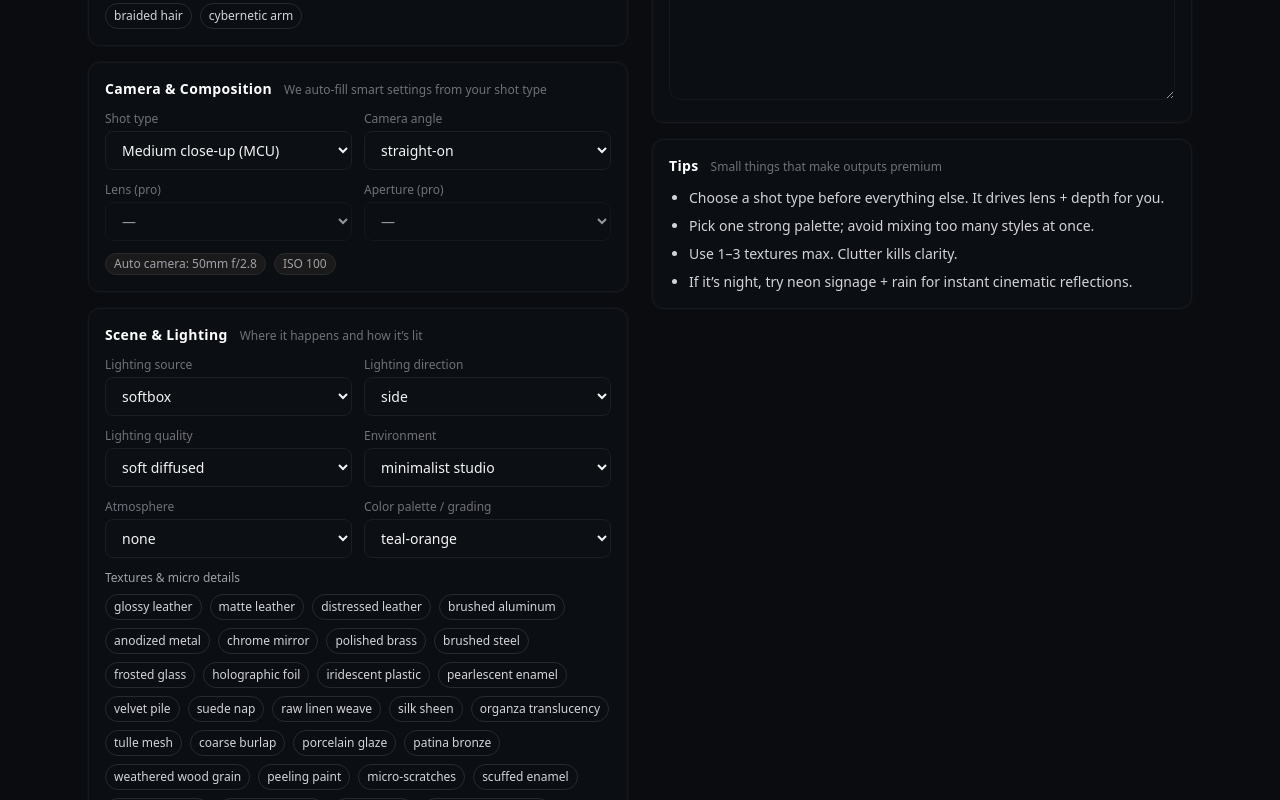
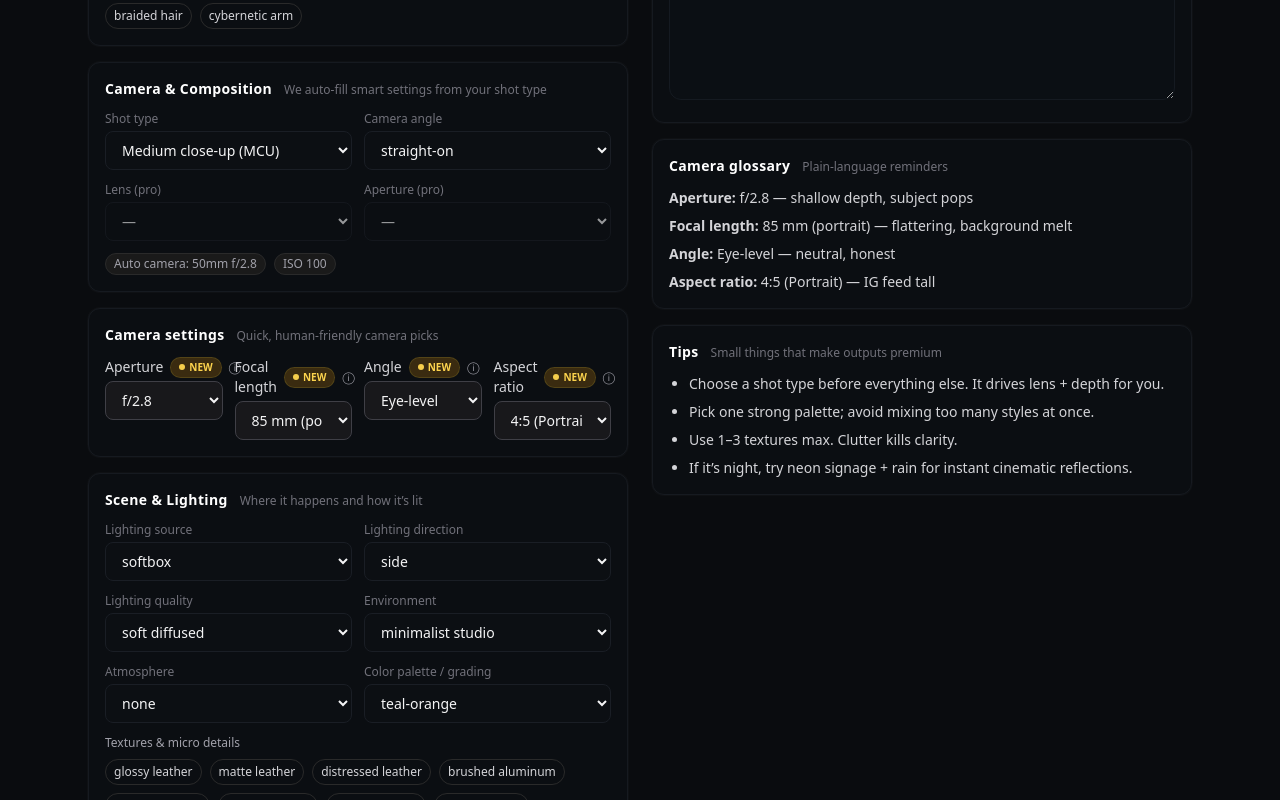
Before and after one commit to Neighbor131/promptcraft, a React (Vite) app: page / in a window 1280 px wide. Shown: the part 580-1380 px from the top of the page. Built offline with nearby package versions, Linux system fonts and the light colour scheme.

Commit message:
Update PromptCraftApp.jsx

```diff
--- a/src/PromptCraftApp.jsx
+++ b/src/PromptCraftApp.jsx
@@ -1,5 +1,118 @@
 import React, { useMemo, useState } from "react";
 
+
+
+/** ===== Helpers & UI bits (added) ===== */
+export const NewBadge = () => (
+  <span className="ml-2 inline-flex items-center gap-1 rounded-full bg-amber-500/20 px-2 py-0.5 text-[10px] font-semibold text-amber-300 ring-1 ring-amber-400/30">
+    <span className="inline-block h-1.5 w-1.5 animate-pulse rounded-full bg-amber-300" />
+    NEW
+  </span>
+);
+
+export const HelpTooltip = ({ text }) => (
+  <span className="ml-2 cursor-help text-xs text-zinc-400" title={text}>ⓘ</span>
+);
+
+export function LabeledSelect({ label, items, value, onChange, fresh = false, className = "" }) {
+  const hint = React.useMemo(() => items.find(x => String(x.value) == String(value))?.hint || "", [items, value]);
+  return (
+    <label className={`flex flex-col gap-1 ${className}`}>
+      <div className="flex items-center">
+        <span className="text-sm text-zinc-300">{label}</span>
+        {fresh && <NewBadge />}
+        {hint && <HelpTooltip text={hint} />}
+      </div>
+      <select
+        className="rounded-lg border border-zinc-700 bg-zinc-900 px-3 py-2 text-sm text-zinc-100 outline-none hover:border-zinc-600 focus:border-zinc-400"
+        value={value}
+        onChange={e => onChange(e.target.value)}
+      >
+        {items.map(o => (
+          <option key={o.value} value={o.value} title={o.hint || ""}>
+            {o.label}
+          </option>
+        ))}
+      </select>
+    </label>
+  );
+}
+
+// Newness highlighter (optional)
+export function isFresh(key, days = 14) {
+  try {
+    const seen = localStorage.getItem(`seen_${key}`);
+    if (!seen) return true;
+    const age = (Date.now() - Number(seen)) / (1000 * 60 * 60 * 24);
+    return age >= days;
+  } catch { return true; }
+}
+export function markSeen(key) { try { localStorage.setItem(`seen_${key}`, String(Date.now())); } catch {} }
+
+export function NewHighlight({ children, featureKey, className = "" }) {
+  const fresh = isFresh(featureKey);
+  return (
+    <div
+      className={fresh ? `p-1 rounded-lg bg-amber-50/30 ring-1 ring-amber-200/40 ${className}` : className}
+      onFocusCapture={() => markSeen(featureKey)}
+      onMouseEnter={() => markSeen(featureKey)}
+    >
+      {children}
+    </div>
+  );
+}
+
+/** ===== Camera vocab constants (added) ===== */
+// Use *_OPTS to avoid clashing with existing arrays
+export const APERTURE_OPTS = [
+  { value: "f/1.2", label: "f/1.2", hint: "ultra blurry background, dreamy bokeh" },
+  { value: "f/2.8", label: "f/2.8", hint: "shallow depth, subject pops" },
+  { value: "f/4",   label: "f/4",   hint: "balanced blur vs detail" },
+  { value: "f/8",   label: "f/8",   hint: "sharp scene, tabletop sweet spot" },
+  { value: "f/11",  label: "f/11",  hint: "deep focus" },
+];
+
+export const FOCAL_LENGTHS = [
+  { value: 24,  label: "24 mm (wide)",     hint: "dramatic perspective, more context" },
+  { value: 35,  label: "35 mm (street)",   hint: "natural wide" },
+  { value: 50,  label: "50 mm (normal)",   hint: "human-like view, classic" },
+  { value: 85,  label: "85 mm (portrait)", hint: "flattering, background melt" },
+  { value: 105, label: "105 mm (tele)",    hint: "compressed, tight product/beauty" },
+];
+
+export const CAMERA_ANGLE_OPTS = [
+  { value: "eye-level", label: "Eye-level",       hint: "neutral, honest" },
+  { value: "low-angle", label: "Low angle",       hint: "heroic, powerful" },
+  { value: "high-angle",label: "High angle",      hint: "delicate, overview" },
+  { value: "top-down",  label: "Top-down (flat)", hint: "graphic layout" },
+  { value: "Dutch tilt",label: "Dutch tilt",      hint: "stylized tension" },
+];
+
+export const ASPECT_RATIOS = [
+  { value: "1:1",  label: "1:1 (Square)",     hint: "balanced; grid friendly" },
+  { value: "4:5",  label: "4:5 (Portrait)",   hint: "IG feed tall" },
+  { value: "3:2",  label: "3:2 (Classic)",    hint: "photo native" },
+  { value: "16:9", label: "16:9 (Wide)",      hint: "cover/hero" },
+  { value: "9:16", label: "9:16 (Vertical)",  hint: "Stories/Reels" },
+];
+
+/** ===== Prompt helpers (added) ===== */
+export const labelFor = (opts, v) => (opts.find(o => String(o.value) == String(v))?.label || v);
+export function frag(list, value) {
+  const item = list.find(i => String(i.value) == String(value));
+  return item ? item.hint || item.label : "";
+}
+
+// Camera add-on builder
+export function buildCameraAddonLine({ aperture, focal, angle, ratio }) {
+  const line = [
+    focal    && `${labelFor(FOCAL_LENGTHS, focal)} lens`,
+    aperture && `${labelFor(APERTURE_OPTS, aperture)} aperture`,
+    angle    && `${labelFor(CAMERA_ANGLE_OPTS, angle)} angle`,
+    ratio    && `ratio ${labelFor(ASPECT_RATIOS, ratio)}`,
+  ].filter(Boolean).join(" · ");
+  return line ? `Camera: ${line}` : "";
+}
 const ACCENT = "#bfff2f";
 
 const SUBJECT_TYPES = [
@@ -391,9 +504,9 @@ function buildGenericPrompt(state, resolvedCam) {
     .join("\n");
 }
 
-function buildMidjourney(state, resolvedCam) {
+function buildMidjourney(state, resolvedCam, ratio) {
   const generic = buildGenericPrompt(state, resolvedCam).replaceAll("\n", " ").trim();
-  return `${generic} --ar 3:2 --stylize 300 --seed 1234`;
+  return `${generic} --ar ${ratio || "3:2"} --stylize 300 --seed 1234`;
 }
 
 function buildStableDiffusion(state, resolvedCam) {
@@ -410,6 +523,12 @@ function buildDALLE(state, resolvedCam) {
 export default function PromptCraftApp() {
   const [engine, setEngine] = useState("Generic");
   const [proMode, setProMode] = useState(false);
+
+  // Added camera enhancement states (separate from big state object)
+  const [apertureExtra, setApertureExtra] = useState("f/2.8");
+  const [focal, setFocal]                 = useState(85);
+  const [angleExtra, setAngleExtra]       = useState("eye-level");
+  const [ratio, setRatio]                 = useState("4:5");
 
   const [state, setState] = useState({
     subjectType: "human",
@@ -441,9 +560,10 @@ export default function PromptCraftApp() {
   );
 
   const prompt = useMemo(() => {
+    const base = (() => {
       switch (engine) {
         case "Midjourney":
-        return buildMidjourney(state, resolvedCam);
+          return buildMidjourney(state, resolvedCam, ratio);
         case "Stable Diffusion":
           return buildStableDiffusion(state, resolvedCam);
         case "DALL·E":
@@ -451,7 +571,10 @@ export default function PromptCraftApp() {
         default:
           return buildGenericPrompt(state, resolvedCam);
       }
-  }, [engine, state, resolvedCam]);
+    })();
+    const camLine = buildCameraAddonLine({ aperture: apertureExtra || state.aperture, focal, angle: angleExtra || state.angle, ratio });
+    return camLine ? `${base} ${camLine}` : base;
+  }, [engine, state, resolvedCam, apertureExtra, angleExtra, focal, ratio]);
 
   const cameraStrip = `${state.lens || resolvedCam.lens} • ${state.aperture || resolvedCam.aperture} • ${resolvedCam.iso}`;
 
@@ -553,6 +676,39 @@ export default function PromptCraftApp() {
               <Pill>{resolvedCam.iso}</Pill>
             </div>
           </Section>
+          <Section title="Camera settings" help="Quick, human-friendly camera picks">
+            <div className="grid grid-cols-1 sm:grid-cols-2 lg:grid-cols-4 gap-3">
+              <LabeledSelect
+                label="Aperture"
+                items={APERTURE_OPTS}
+                value={apertureExtra}
+                onChange={setApertureExtra}
+                fresh
+              />
+              <LabeledSelect
+                label="Focal length"
+                items={FOCAL_LENGTHS}
+                value={focal}
+                onChange={(v) => setFocal(Number(v))}
+                fresh
+              />
+              <LabeledSelect
+                label="Angle"
+                items={CAMERA_ANGLE_OPTS}
+                value={angleExtra}
+                onChange={setAngleExtra}
+                fresh
+              />
+              <LabeledSelect
+                label="Aspect ratio"
+                items={ASPECT_RATIOS}
+                value={ratio}
+                onChange={setRatio}
+                fresh
+              />
+            </div>
+          </Section>
+
 
           <Section title="Scene & Lighting" help="Where it happens and how it’s lit">
             <div className="grid grid-cols-1 md:grid-cols-2 gap-3">
@@ -619,6 +775,15 @@ export default function PromptCraftApp() {
               value={prompt}
             />
           </Section>
+          <Section title="Camera glossary" help="Plain-language reminders">
+            <ul className="space-y-2 text-sm text-zinc-300">
+              {apertureExtra && <li><strong>Aperture:</strong> {labelFor(APERTURE_OPTS, apertureExtra)} — {frag(APERTURE_OPTS, apertureExtra)}</li>}
+              {focal         && <li><strong>Focal length:</strong> {labelFor(FOCAL_LENGTHS, focal)} — {frag(FOCAL_LENGTHS, focal)}</li>}
+              {angleExtra    && <li><strong>Angle:</strong> {labelFor(CAMERA_ANGLE_OPTS, angleExtra)} — {frag(CAMERA_ANGLE_OPTS, angleExtra)}</li>}
+              {ratio         && <li><strong>Aspect ratio:</strong> {labelFor(ASPECT_RATIOS, ratio)} — {frag(ASPECT_RATIOS, ratio)}</li>}
+            </ul>
+          </Section>
+
 
           <Section title="Tips" help="Small things that make outputs premium">
             <ul className="text-sm text-zinc-300 list-disc ml-5 space-y-2">
```
Lines whose indentation alone changed are shown as unchanged.
